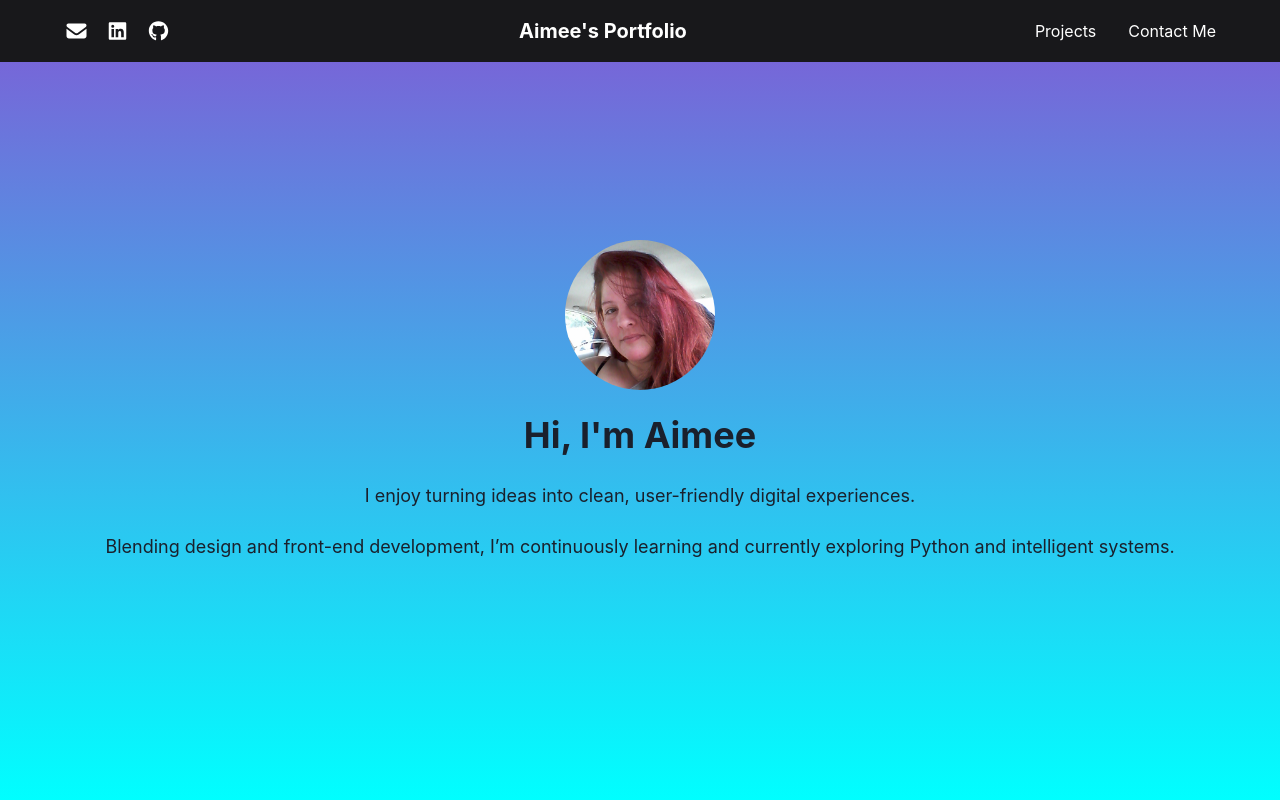
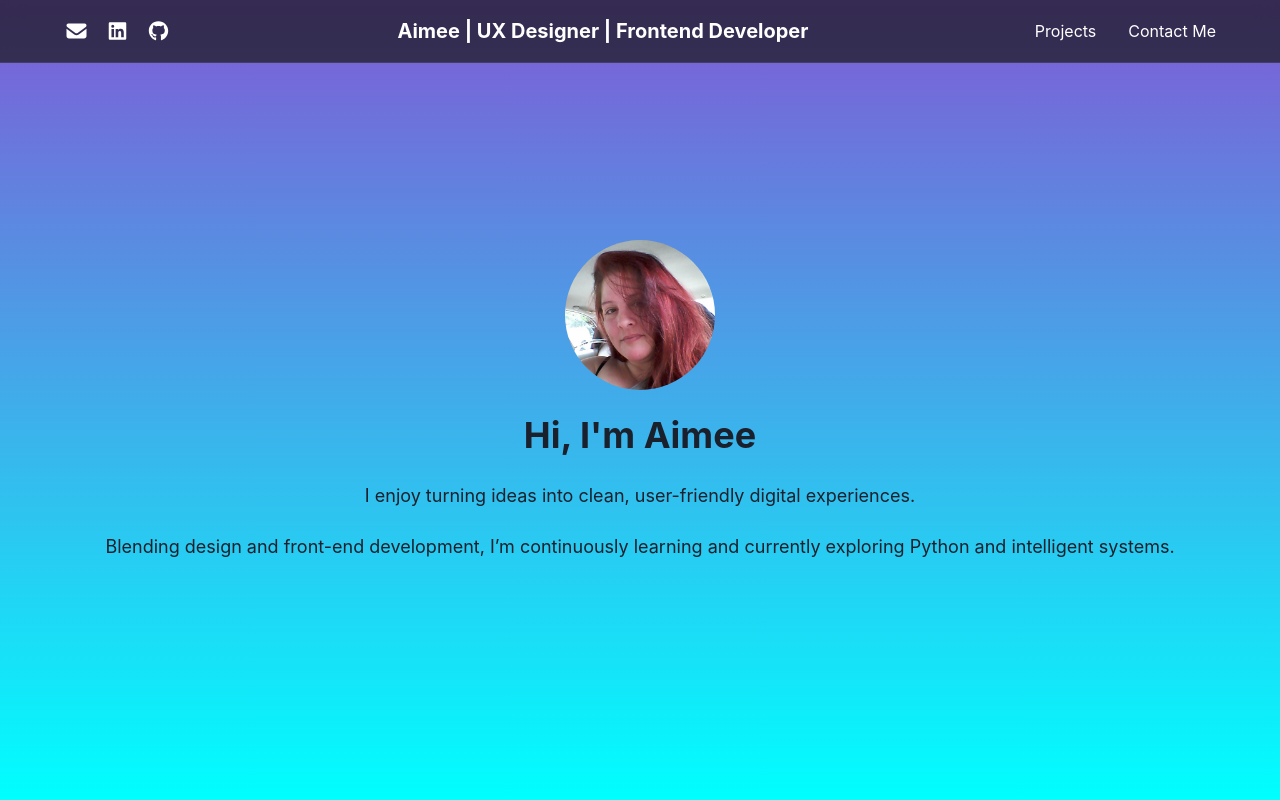
Before and after one commit to Aimeevdb/Aimee-s-Portfolio, a React (Create React App) app: page / in a window 1280 px wide. Shown: the top 800 px of the page. Built offline with nearby package versions, Linux system fonts and the light colour scheme.

Commit message:
changed header

```diff
--- a/src/components/Header.js
+++ b/src/components/Header.js
@@ -32,7 +32,9 @@ const Header = () => {
       transitionProperty="transform"
       transitionDuration=".3s"
       transitionTimingFunction="ease-in-out"
-      backgroundColor="#18181b"
+      backgroundColor="rgba(24, 24, 27, 0.7)"
+      backdropFilter="blur(10px)"
+      borderBottom="1px solid rgba(255,255,255,0.08)"
       zIndex={1000}
 
     >
@@ -61,7 +63,7 @@ const Header = () => {
 
           {/* Center: Portfolio name */}
           <Box fontWeight="bold" fontSize="xl">
-            Aimee's Portfolio
+            Aimee | UX Designer | Frontend Developer
           </Box>
 
           {/* Right: Section links */}
```
